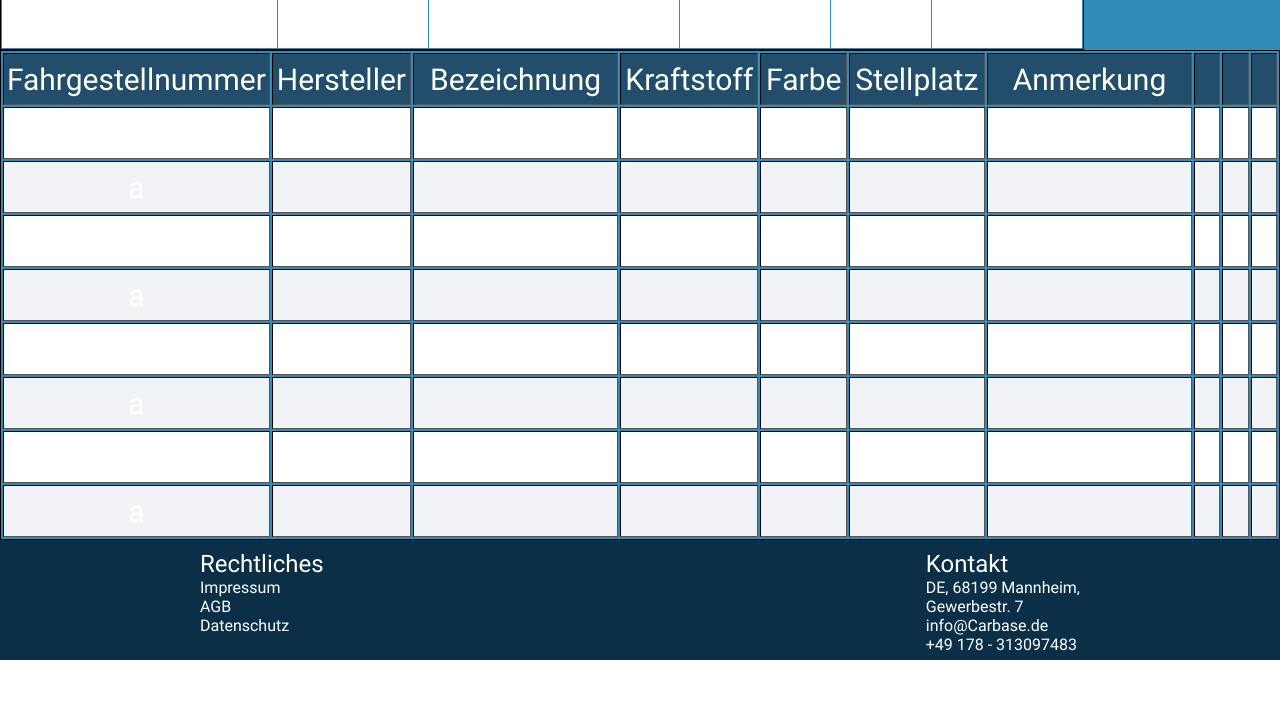
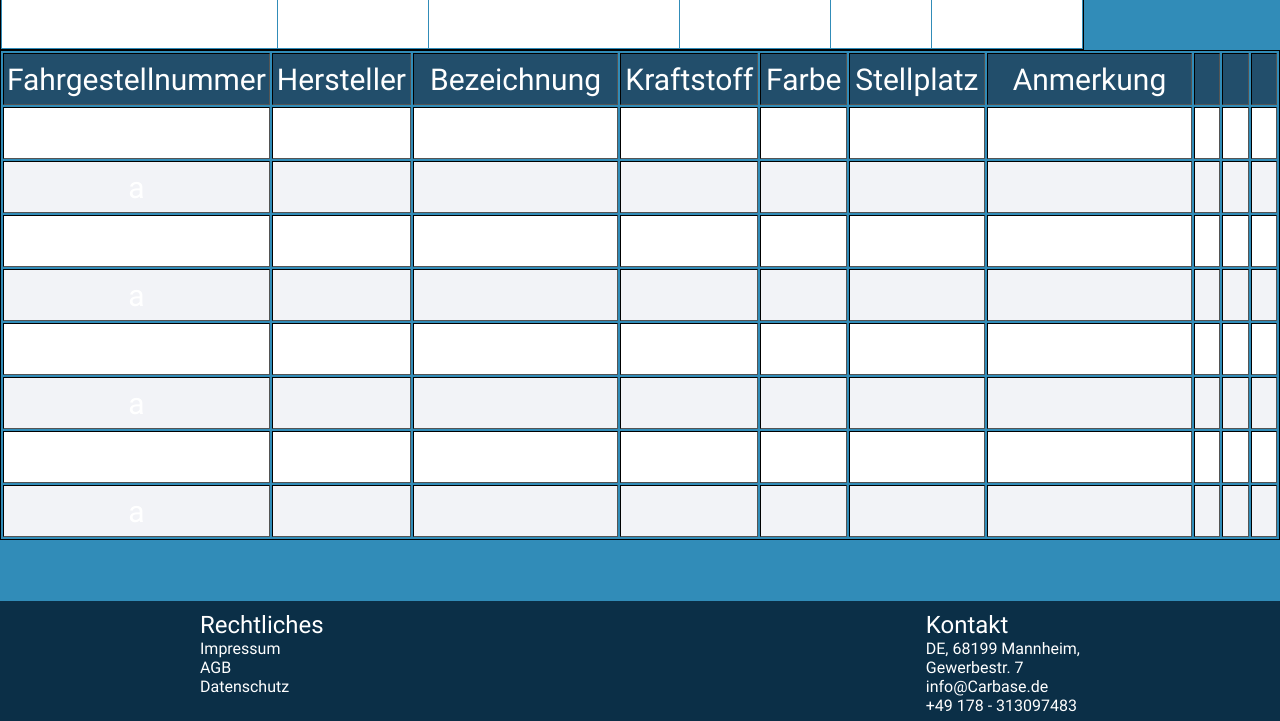
Before and after one commit to FelixSchoberwalter/WEB_A-3, a plain HTML site: page HTML/Index.html in a window 1280 px wide. Shown: the part 175-896 px from the top of the page. Before the commit the page ends 835 px from the top, so only its background shows below. Drawn offline with Linux system fonts and the light colour scheme.

Commit message:
min height 82vh main

```diff
--- a/CSS/styles.css
+++ b/CSS/styles.css
@@ -35,7 +35,7 @@ main {
   background-color: #318cb8;
   color: #ffffff;
   width: 100%;
-  min-height: 73vh;
+  min-height: 82vh;
 }
 
 /* Header / Footer*/
```
